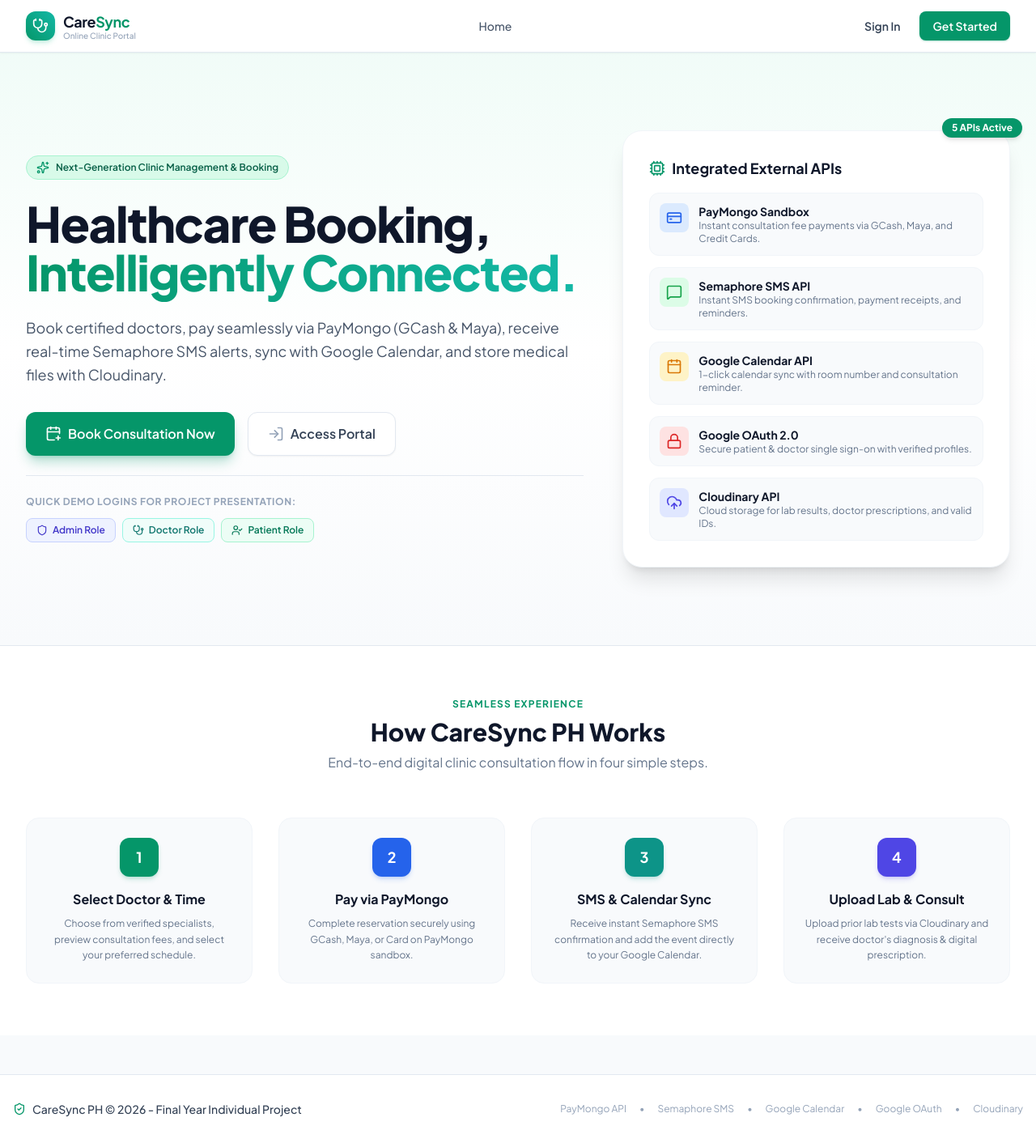
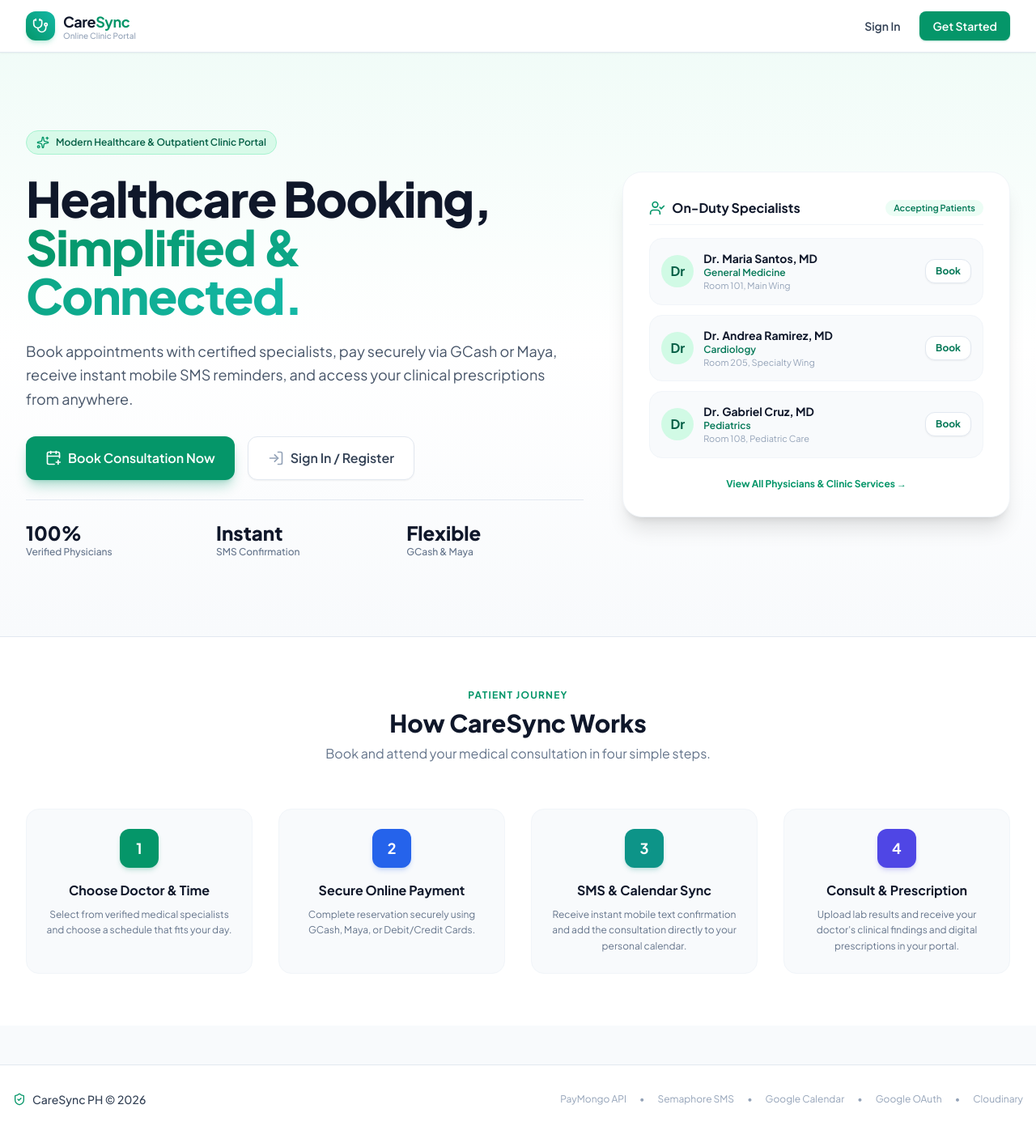
Before and after one commit to GarinoJustiven/online-clinic-booking, a FastAPI app: page / in a window 1280 px wide. Shown: the whole page at 81% size. After the commit the page ends 1367 px from the top, so only its background shows below. Run offline with FastAPI, Linux system fonts and the light colour scheme; data comes from the database, SQL or seed files in the repository; some libraries are stand-ins or nearby versions.

Commit message:
style: polish homepage and navbar layout, removing debug badges and labels

```diff
--- a/app/templates/base.html
+++ b/app/templates/base.html
@@ -54,7 +54,7 @@
 
       <!-- Desktop Nav Links -->
       <nav class="hidden md:flex items-center gap-1">
-        <a href="/" class="px-3 py-2 text-sm font-medium text-slate-600 hover:text-emerald-600 hover:bg-emerald-50 rounded-lg transition">Home</a>
+
 
         {% if current_user %}
           {% if current_user.role.value == 'PATIENT' %}
@@ -67,8 +67,8 @@
             <a href="/doctor/profile" class="px-3 py-2 text-sm font-medium text-slate-600 hover:text-emerald-600 hover:bg-emerald-50 rounded-lg transition">Clinic Profile</a>
           {% elif current_user.role.value == 'ADMIN' %}
             <a href="/admin/dashboard" class="px-3 py-2 text-sm font-medium text-slate-600 hover:text-emerald-600 hover:bg-emerald-50 rounded-lg transition">Admin Dashboard</a>
-            <a href="/admin/doctors" class="px-3 py-2 text-sm font-medium text-slate-600 hover:text-emerald-600 hover:bg-emerald-50 rounded-lg transition">Doctors CRUD</a>
-            <a href="/admin/services" class="px-3 py-2 text-sm font-medium text-slate-600 hover:text-emerald-600 hover:bg-emerald-50 rounded-lg transition">Services CRUD</a>
+            <a href="/admin/doctors" class="px-3 py-2 text-sm font-medium text-slate-600 hover:text-emerald-600 hover:bg-emerald-50 rounded-lg transition">Doctors </a>
+            <a href="/admin/services" class="px-3 py-2 text-sm font-medium text-slate-600 hover:text-emerald-600 hover:bg-emerald-50 rounded-lg transition">Services </a>
             <a href="/admin/appointments" class="px-3 py-2 text-sm font-medium text-slate-600 hover:text-emerald-600 hover:bg-emerald-50 rounded-lg transition">Appointments</a>
             <a href="/admin/payments" class="px-3 py-2 text-sm font-medium text-slate-600 hover:text-emerald-600 hover:bg-emerald-50 rounded-lg transition">Payments</a>
             <a href="/admin/sms-logs" class="px-3 py-2 text-sm font-medium text-slate-600 hover:text-emerald-600 hover:bg-emerald-50 rounded-lg transition">SMS Logs</a>
@@ -115,7 +115,7 @@
     <div class="max-w-7xl mx-auto px-4 flex flex-col sm:flex-row items-center justify-between gap-4">
       <div class="flex items-center gap-2 text-slate-700 font-medium">
         <i data-lucide="shield-check" class="w-4 h-4 text-emerald-600"></i>
-        <span>CareSync PH © 2026 - Final Year Individual Project</span>
+        <span>CareSync PH © 2026 </span>
       </div>
       <div class="flex items-center gap-4 text-xs text-slate-400">
         <span>PayMongo API</span> •
--- a/app/templates/index.html
+++ b/app/templates/index.html
@@ -1,6 +1,6 @@
 {% extends "base.html" %}
 
-{% block title %}CareSync PH - Modern Online Clinic & Doctor Booking System{% endblock %}
+{% block title %}CareSync PH - Online Clinic & Doctor Booking System{% endblock %}
 
 {% block content %}
 <!-- Hero Section -->
@@ -8,21 +8,22 @@
   <div class="max-w-7xl mx-auto px-4 sm:px-6 lg:px-8">
     <div class="grid lg:grid-cols-12 gap-12 items-center">
 
+      <!-- Left Content -->
       <div class="lg:col-span-7 space-y-6">
         <div class="inline-flex items-center gap-2 px-3 py-1.5 rounded-full bg-emerald-100/80 border border-emerald-200 text-emerald-800 text-xs font-semibold">
           <i data-lucide="sparkles" class="w-4 h-4 text-emerald-600"></i>
-          Next-Generation Clinic Management & Booking
+          Modern Healthcare & Outpatient Clinic Portal
         </div>
 
         <h1 class="text-4xl sm:text-5xl lg:text-6xl font-extrabold text-slate-900 tracking-tight leading-[1.15]">
           Healthcare Booking, <br>
           <span class="text-transparent bg-clip-text bg-gradient-to-r from-emerald-600 to-teal-500">
-            Intelligently Connected.
+            Simplified & Connected.
           </span>
         </h1>
 
         <p class="text-lg text-slate-600 max-w-2xl leading-relaxed">
-          Book certified doctors, pay seamlessly via PayMongo (GCash & Maya), receive real-time Semaphore SMS alerts, sync with Google Calendar, and store medical files with Cloudinary.
+          Book appointments with certified specialists, pay securely via GCash or Maya, receive instant mobile SMS reminders, and access your clinical prescriptions from anywhere.
         </p>
 
         <!-- CTA Buttons -->
@@ -33,92 +34,62 @@
           </a>
           <a href="/login" class="inline-flex items-center gap-2 px-6 py-3.5 rounded-xl bg-white hover:bg-slate-50 text-slate-700 font-semibold text-base border border-slate-200 shadow-sm transition">
             <i data-lucide="log-in" class="w-5 h-5 text-slate-400"></i>
-            Access Portal
+            Sign In / Register
           </a>
         </div>
 
-        <!-- 1-Click Demo Accounts for Fast Evaluator Testing -->
-        <div class="pt-6 border-t border-slate-200">
-          <p class="text-xs font-bold text-slate-400 uppercase tracking-wider mb-3">Quick Demo Logins for Project Presentation:</p>
-          <div class="flex flex-wrap gap-2">
-            <a href="/auth/google/callback?mock_email=admin@caresync.ph&mock_name=Dr.+Admin+Officer&mock_role=ADMIN"
-               class="inline-flex items-center gap-1.5 text-xs font-semibold px-3 py-1.5 rounded-lg bg-indigo-50 text-indigo-700 border border-indigo-200 hover:bg-indigo-100 transition">
-              <i data-lucide="shield" class="w-3.5 h-3.5"></i> Admin Role
-            </a>
-            <a href="/auth/google/callback?mock_email=doctor.santos@caresync.ph&mock_name=Dr.+Maria+Santos&mock_role=DOCTOR"
-               class="inline-flex items-center gap-1.5 text-xs font-semibold px-3 py-1.5 rounded-lg bg-teal-50 text-teal-700 border border-teal-200 hover:bg-teal-100 transition">
-              <i data-lucide="stethoscope" class="w-3.5 h-3.5"></i> Doctor Role
-            </a>
-            <a href="/auth/google/callback?mock_email=patient.cruz@example.com&mock_name=Juan+Dela+Cruz&mock_role=PATIENT"
-               class="inline-flex items-center gap-1.5 text-xs font-semibold px-3 py-1.5 rounded-lg bg-emerald-50 text-emerald-700 border border-emerald-200 hover:bg-emerald-100 transition">
-              <i data-lucide="user-check" class="w-3.5 h-3.5"></i> Patient Role
-            </a>
+        <!-- Clinic Highlights -->
+        <div class="pt-6 border-t border-slate-200 grid grid-cols-3 gap-4 text-left">
+          <div>
+            <p class="text-2xl font-black text-slate-900">100%</p>
+            <p class="text-xs text-slate-500 font-medium">Verified Physicians</p>
+          </div>
+          <div>
+            <p class="text-2xl font-black text-slate-900">Instant</p>
+            <p class="text-xs text-slate-500 font-medium">SMS Confirmation</p>
+          </div>
+          <div>
+            <p class="text-2xl font-black text-slate-900">Flexible</p>
+            <p class="text-xs text-slate-500 font-medium">GCash & Maya</p>
           </div>
         </div>
       </div>
 
-      <!-- Right Feature Badge Card -->
+      <!-- Right Card: Available Specialists Showcase -->
       <div class="lg:col-span-5">
-        <div class="bg-white rounded-3xl p-6 sm:p-8 shadow-xl border border-slate-100 relative">
-          <div class="absolute -top-4 -right-4 bg-emerald-600 text-white text-xs font-bold px-3 py-1 rounded-full shadow-md">
-            5 APIs Active
+        <div class="bg-white rounded-3xl p-6 sm:p-8 shadow-xl border border-slate-100 space-y-4">
+          <div class="flex items-center justify-between pb-2 border-b border-slate-100">
+            <h3 class="text-base font-bold text-slate-900 flex items-center gap-2">
+              <i data-lucide="user-check" class="w-5 h-5 text-emerald-600"></i> On-Duty Specialists
+            </h3>
+            <span class="text-[11px] font-semibold text-emerald-700 bg-emerald-50 px-2.5 py-0.5 rounded-full">
+              Accepting Patients
+            </span>
           </div>
 
-          <h3 class="text-lg font-bold text-slate-900 mb-4 flex items-center gap-2">
-            <i data-lucide="cpu" class="w-5 h-5 text-emerald-600"></i> Integrated External APIs
-          </h3>
-
-          <div class="space-y-3.5">
-            <div class="flex items-start gap-3 p-3 rounded-xl bg-slate-50 border border-slate-100 hover:bg-emerald-50/40 transition">
-              <div class="w-9 h-9 rounded-lg bg-blue-100 text-blue-600 flex items-center justify-center shrink-0">
-                <i data-lucide="credit-card" class="w-5 h-5"></i>
+          <div class="space-y-3">
+            {% for doc in doctors[:3] %}
+              <div class="flex items-center justify-between p-3.5 rounded-2xl bg-slate-50 border border-slate-100 hover:bg-emerald-50/40 transition">
+                <div class="flex items-center gap-3">
+                  <div class="w-10 h-10 rounded-full bg-emerald-100 text-emerald-800 font-bold flex items-center justify-center shrink-0">
+                    Dr
                   </div>
                   <div>
-                <h4 class="text-sm font-bold text-slate-900">PayMongo Sandbox</h4>
-                <p class="text-xs text-slate-500">Instant consultation fee payments via GCash, Maya, and Credit Cards.</p>
+                    <h4 class="text-sm font-bold text-slate-900">Dr. {{ doc.user.full_name }}</h4>
+                    <p class="text-xs text-emerald-700 font-semibold">{{ doc.specialization }}</p>
+                    <p class="text-[11px] text-slate-400">{{ doc.clinic_room }}</p>
                   </div>
                 </div>
-
-            <div class="flex items-start gap-3 p-3 rounded-xl bg-slate-50 border border-slate-100 hover:bg-emerald-50/40 transition">
-              <div class="w-9 h-9 rounded-lg bg-green-100 text-green-600 flex items-center justify-center shrink-0">
-                <i data-lucide="message-square" class="w-5 h-5"></i>
+                <a href="/patient/book?doctor_id={{ doc.id }}" class="px-3 py-1.5 rounded-xl bg-white border border-slate-200 text-emerald-700 hover:bg-emerald-600 hover:text-white hover:border-emerald-600 text-xs font-bold shadow-sm transition">
+                  Book
+                </a>
               </div>
-              <div>
-                <h4 class="text-sm font-bold text-slate-900">Semaphore SMS API</h4>
-                <p class="text-xs text-slate-500">Instant SMS booking confirmation, payment receipts, and reminders.</p>
-              </div>
+            {% endfor %}
           </div>
 
-            <div class="flex items-start gap-3 p-3 rounded-xl bg-slate-50 border border-slate-100 hover:bg-emerald-50/40 transition">
-              <div class="w-9 h-9 rounded-lg bg-amber-100 text-amber-600 flex items-center justify-center shrink-0">
-                <i data-lucide="calendar" class="w-5 h-5"></i>
-              </div>
-              <div>
-                <h4 class="text-sm font-bold text-slate-900">Google Calendar API</h4>
-                <p class="text-xs text-slate-500">1-click calendar sync with room number and consultation reminder.</p>
-              </div>
-            </div>
-
-            <div class="flex items-start gap-3 p-3 rounded-xl bg-slate-50 border border-slate-100 hover:bg-emerald-50/40 transition">
-              <div class="w-9 h-9 rounded-lg bg-red-100 text-red-600 flex items-center justify-center shrink-0">
-                <i data-lucide="lock" class="w-5 h-5"></i>
-              </div>
-              <div>
-                <h4 class="text-sm font-bold text-slate-900">Google OAuth 2.0</h4>
-                <p class="text-xs text-slate-500">Secure patient & doctor single sign-on with verified profiles.</p>
-              </div>
-            </div>
-
-            <div class="flex items-start gap-3 p-3 rounded-xl bg-slate-50 border border-slate-100 hover:bg-emerald-50/40 transition">
-              <div class="w-9 h-9 rounded-lg bg-indigo-100 text-indigo-600 flex items-center justify-center shrink-0">
-                <i data-lucide="cloud-upload" class="w-5 h-5"></i>
-              </div>
-              <div>
-                <h4 class="text-sm font-bold text-slate-900">Cloudinary API</h4>
-                <p class="text-xs text-slate-500">Cloud storage for lab results, doctor prescriptions, and valid IDs.</p>
-              </div>
-            </div>
-          </div>
+          <a href="/patient/book" class="block text-center text-xs font-bold text-emerald-600 hover:text-emerald-700 pt-2">
+            View All Physicians & Clinic Services →
+          </a>
         </div>
       </div>
 
@@ -126,13 +97,13 @@
   </div>
 </section>
 
-<!-- System Features & Workflow Section -->
+<!-- How It Works Section -->
 <section class="py-16 bg-white">
   <div class="max-w-7xl mx-auto px-4 sm:px-6 lg:px-8">
     <div class="text-center max-w-3xl mx-auto mb-14">
-      <h2 class="text-xs font-bold text-emerald-600 uppercase tracking-widest mb-2">Seamless Experience</h2>
-      <h3 class="text-3xl font-extrabold text-slate-900">How CareSync PH Works</h3>
-      <p class="text-slate-500 mt-2">End-to-end digital clinic consultation flow in four simple steps.</p>
+      <h2 class="text-xs font-bold text-emerald-600 uppercase tracking-widest mb-2">Patient Journey</h2>
+      <h3 class="text-3xl font-extrabold text-slate-900">How CareSync Works</h3>
+      <p class="text-slate-500 mt-2">Book and attend your medical consultation in four simple steps.</p>
     </div>
 
     <div class="grid md:grid-cols-4 gap-8">
@@ -140,16 +111,16 @@
         <div class="w-12 h-12 mx-auto rounded-xl bg-emerald-600 text-white flex items-center justify-center font-bold text-lg mb-4 shadow-md shadow-emerald-600/20">
           1
         </div>
-        <h4 class="font-bold text-slate-900 mb-2">Select Doctor & Time</h4>
-        <p class="text-xs text-slate-500 leading-relaxed">Choose from verified specialists, preview consultation fees, and select your preferred schedule.</p>
+        <h4 class="font-bold text-slate-900 mb-2">Choose Doctor & Time</h4>
+        <p class="text-xs text-slate-500 leading-relaxed">Select from verified medical specialists and choose a schedule that fits your day.</p>
       </div>
 
       <div class="bg-slate-50 p-6 rounded-2xl border border-slate-100 text-center relative">
         <div class="w-12 h-12 mx-auto rounded-xl bg-blue-600 text-white flex items-center justify-center font-bold text-lg mb-4 shadow-md shadow-blue-600/20">
           2
         </div>
-        <h4 class="font-bold text-slate-900 mb-2">Pay via PayMongo</h4>
-        <p class="text-xs text-slate-500 leading-relaxed">Complete reservation securely using GCash, Maya, or Card on PayMongo sandbox.</p>
+        <h4 class="font-bold text-slate-900 mb-2">Secure Online Payment</h4>
+        <p class="text-xs text-slate-500 leading-relaxed">Complete reservation securely using GCash, Maya, or Debit/Credit Cards.</p>
       </div>
 
       <div class="bg-slate-50 p-6 rounded-2xl border border-slate-100 text-center relative">
@@ -157,15 +128,15 @@
           3
         </div>
         <h4 class="font-bold text-slate-900 mb-2">SMS & Calendar Sync</h4>
-        <p class="text-xs text-slate-500 leading-relaxed">Receive instant Semaphore SMS confirmation and add the event directly to your Google Calendar.</p>
+        <p class="text-xs text-slate-500 leading-relaxed">Receive instant mobile text confirmation and add the consultation directly to your personal calendar.</p>
       </div>
 
       <div class="bg-slate-50 p-6 rounded-2xl border border-slate-100 text-center relative">
         <div class="w-12 h-12 mx-auto rounded-xl bg-indigo-600 text-white flex items-center justify-center font-bold text-lg mb-4 shadow-md shadow-indigo-600/20">
           4
         </div>
-        <h4 class="font-bold text-slate-900 mb-2">Upload Lab & Consult</h4>
-        <p class="text-xs text-slate-500 leading-relaxed">Upload prior lab tests via Cloudinary and receive doctor's diagnosis & digital prescription.</p>
+        <h4 class="font-bold text-slate-900 mb-2">Consult & Prescription</h4>
+        <p class="text-xs text-slate-500 leading-relaxed">Upload lab results and receive your doctor's clinical findings and digital prescriptions in your portal.</p>
       </div>
     </div>
   </div>
```
Also changed, not shown: app/templates/admin/dashboard.html (+3 -11 lines). Lines whose indentation alone changed are shown as unchanged.
